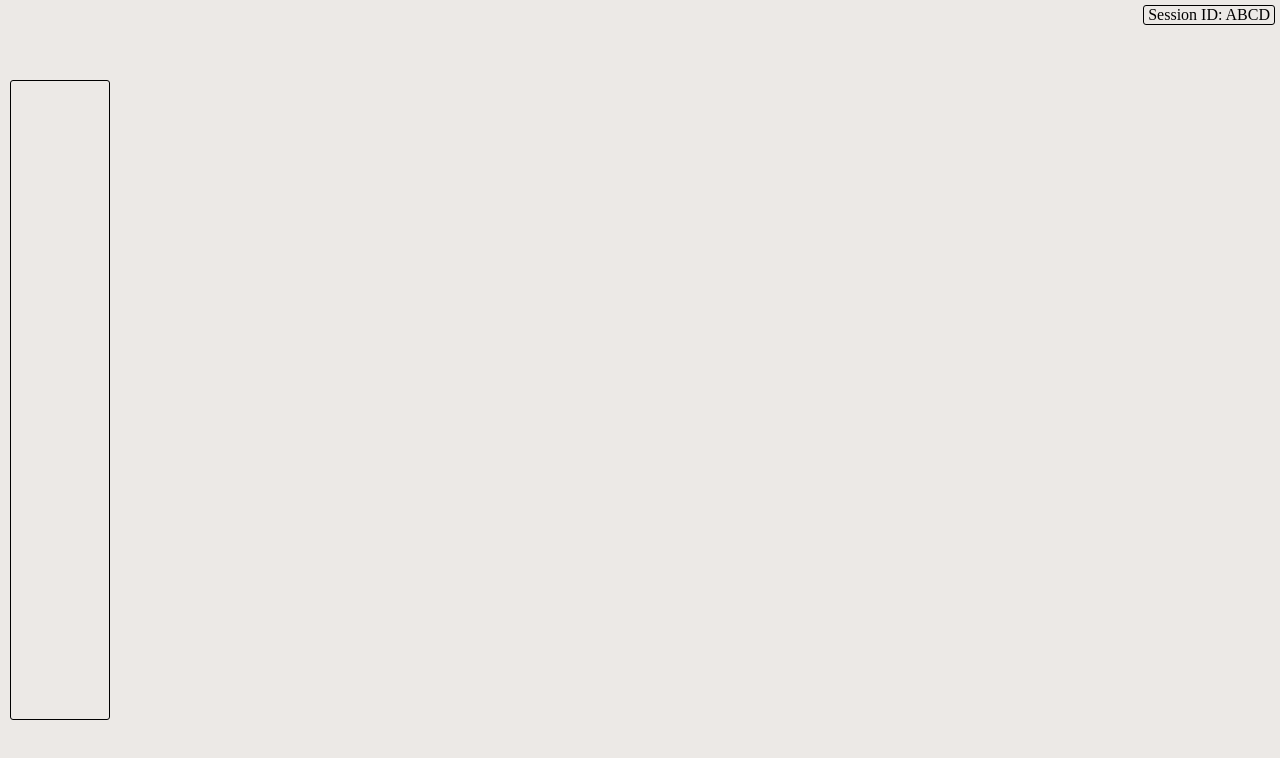
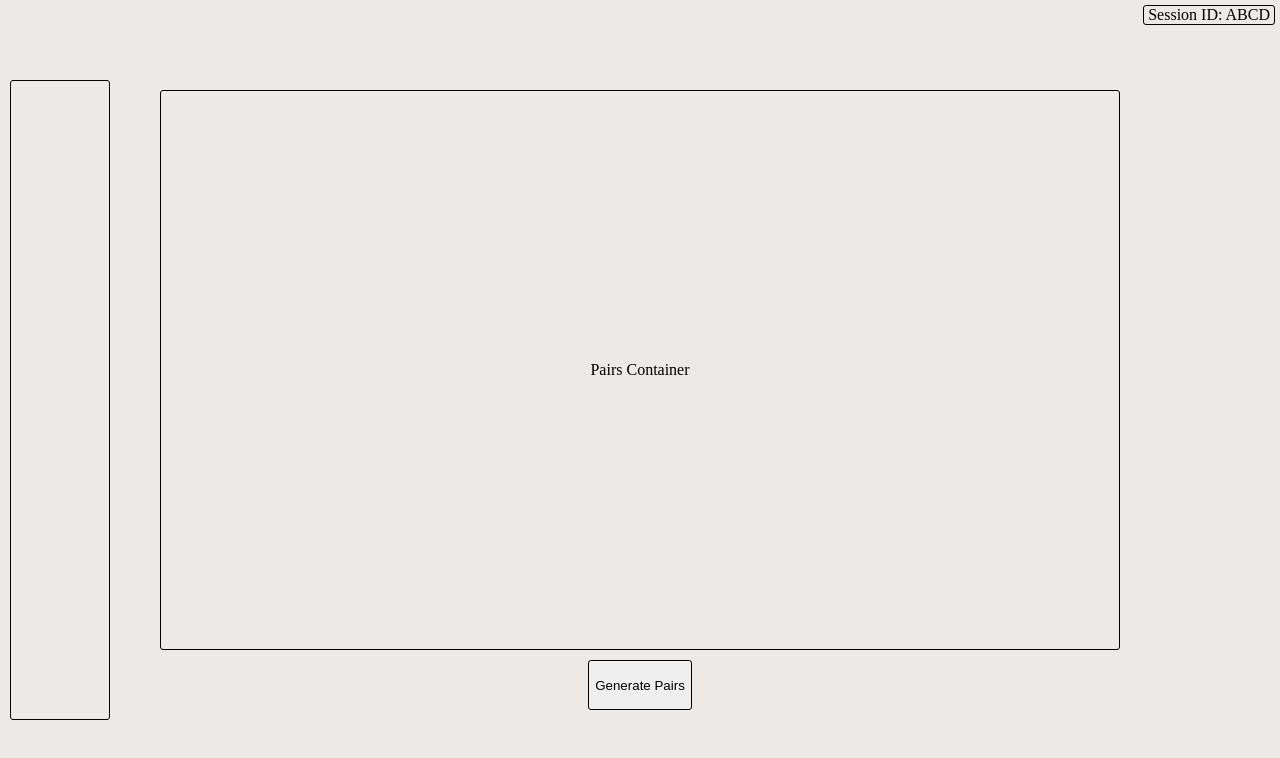
Before and after one commit to Pear-Pairing/pear, a React app: page / in a window 1280 px wide. Shown: the top 758 px of the page. Built offline with nearby package versions, Linux system fonts and the light colour scheme.

Commit message:
Adds CurrentPairs component

```diff
--- a/lib/sampleData/sampleData.js
+++ b/lib/sampleData/sampleData.js
@@ -1,29 +1,32 @@
 const PairsView = {
   id: "ABCD",
-  roster: {
-    "001": {
+  roster: [
+    {
       name: "Tim",
-      id: "001"
+      id: "0"
     },
-    "002": {
+    {
       name: "Mary",
-      id: "002"
+      id: "1"
     },
-    "003": {
+    {
       name: "Brad",
-      id: "003"
+      id: "2"
     },
-    "004": {
+    {
       name: "Sue",
-      id: "004"
+      id: "3"
     }
-  },
+  ],
   possiblePairs: [
-    [["001", "002"], ["003", "004"]],
-    [["001", "003"], ["002", "004"]],
-    [["001", "004"], ["002", "003"]]
+    [["0", "1"], ["2", "3"]],
+    [["0", "2"], ["1", "3"]],
+    [["0", "3"], ["1", "2"]]
   ],
-  expires: "0000001"
+  currentPairs: [
+    [["0", "1"], ["2", "3"]]
+  ],
+  expires: "12546736"
 }
 
 
--- /dev/null
+++ b/src/components/CurrentPairs.jsx
@@ -0,0 +1,29 @@
+import React from 'react';
+import styled from 'styled-components';
+
+const CurrentPairs = (props) => {
+  const { roster, currentPairs } = props;
+
+  return (
+    <PairsContainer>
+      Pairs Container
+    </PairsContainer>
+  )
+};
+
+const defaultStyles = `
+  box-sizing: border-box;
+  display: flex;
+  justify-content: center;
+  align-items: center;
+  border: 1px solid black;
+  border-radius: 3px;
+  width: 75%;
+  height: 70%;
+`
+
+const PairsContainer = styled.div`
+  ${defaultStyles}
+`
+
+export default CurrentPairs;
--- a/src/components/PairsView.jsx
+++ b/src/components/PairsView.jsx
@@ -1,5 +1,6 @@
 import React from 'react';
 import styled from 'styled-components';
+import CurrentPairs from './CurrentPairs';
 
 const PairsView = (props) => {
   const {
@@ -7,7 +8,8 @@ const PairsView = (props) => {
     session: {
       id,
       roster,
-      possiblePairs
+      possiblePairs,
+      currentPairs
     }
   } = props;
 
@@ -19,6 +21,11 @@ const PairsView = (props) => {
       <HistoryContainer>
         {}
       </HistoryContainer>
+      <PairsAndButton>
+        <CurrentPairs roster={roster} currentPairs={currentPairs}/>
+        <GeneratePairsBtn>Generate Pairs</GeneratePairsBtn>
+      </PairsAndButton>
+
     </Container>
   )
 };
@@ -63,9 +70,18 @@ const HistoryContainer = styled.div`
   overflow-y: scroll;
 `
 
-const PairsSet = styled.div`
+const PairsAndButton = styled.div`
   ${defaultStyles}
-  padding: 4px;
+  flex-direction: column;
+  border: none;
+  width: 100%;
+  height: 100%;
 `
 
+const GeneratePairsBtn = styled.button`
+  ${defaultStyles}
+  height: 50px;
+  margin-top: 10px;
+`;
+
 export default PairsView;
```
